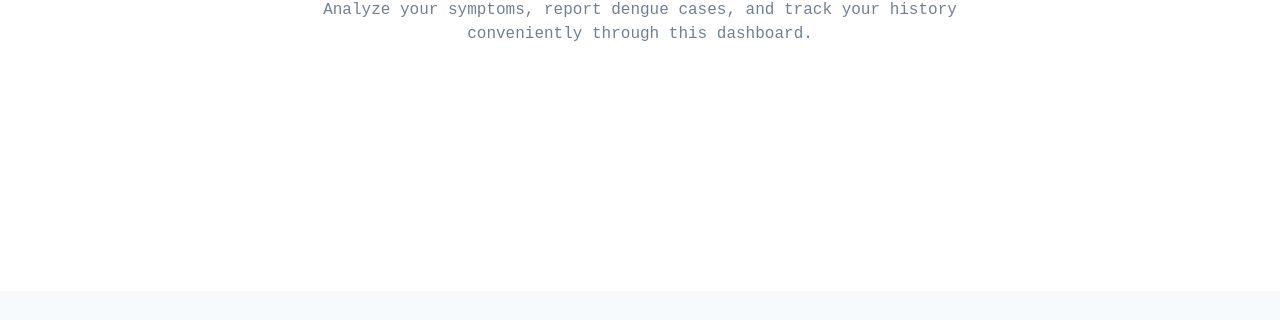
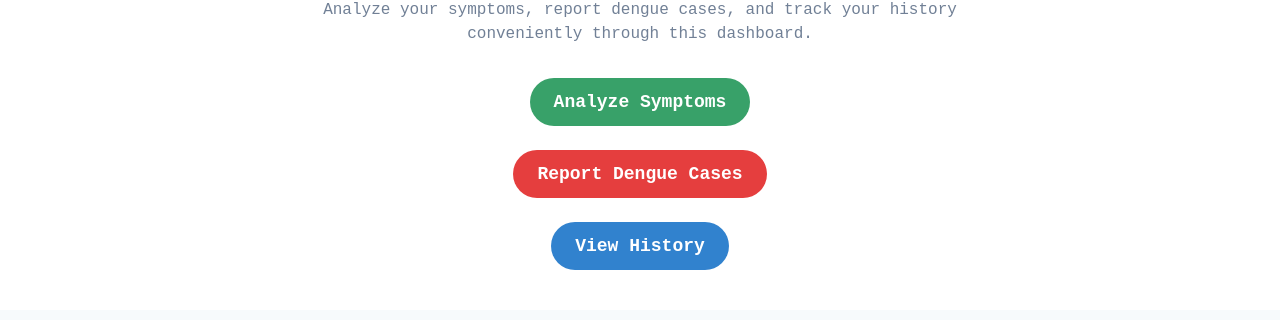
Before and after one commit to ALI-HARIZ-PERSONAL/DESaP-ts, a Next.js app: page /dashboard/member in a window 1280 px wide. Shown: the part 379-699 px from the top of the page. Built offline with nearby package versions, Linux system fonts and the light colour scheme; no server answers.

Commit message:
added functionalities for member dashboard

```diff
--- a/app/(desap)/dashboard/member/page.tsx
+++ b/app/(desap)/dashboard/member/page.tsx
@@ -1,6 +1,15 @@
 "use client";
 
-import { HStack, Link, Box, Container, Heading, Text } from "@chakra-ui/react";
+import {
+    HStack,
+    Link,
+    Box,
+    Container,
+    Heading,
+    Text,
+    Button,
+    VStack,
+} from "@chakra-ui/react";
 
 export default function MemberDashboard() {
     return (
@@ -43,6 +52,43 @@ export default function MemberDashboard() {
                     Analyze your symptoms, report dengue cases, and track your history
                     conveniently through this dashboard.
                 </Text>
+
+                {/* Action Buttons */}
+                <VStack spacing={6} mt={8}>
+                    <Button
+                        as={"a"}
+                        href="/member/analyze-symptoms"
+                        colorScheme={"green"}
+                        bg={"green.500"}
+                        rounded={"full"}
+                        px={6}
+                        size={"lg"}
+                    >
+                        Analyze Symptoms
+                    </Button>
+                    <Button
+                        as={"a"}
+                        href="/member/report-dengue"
+                        colorScheme={"red"}
+                        bg={"red.500"}
+                        rounded={"full"}
+                        px={6}
+                        size={"lg"}
+                    >
+                        Report Dengue Cases
+                    </Button>
+                    <Button
+                        as={"a"}
+                        href="/member/view-history"
+                        colorScheme={"blue"}
+                        bg={"blue.500"}
+                        rounded={"full"}
+                        px={6}
+                        size={"lg"}
+                    >
+                        View History
+                    </Button>
+                </VStack>
             </Container>
         </Box>
     );
```
